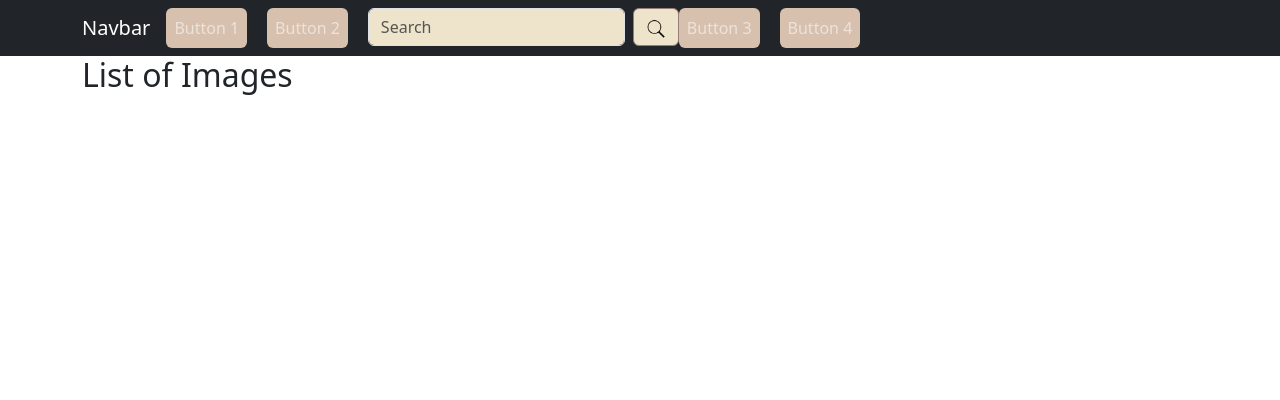
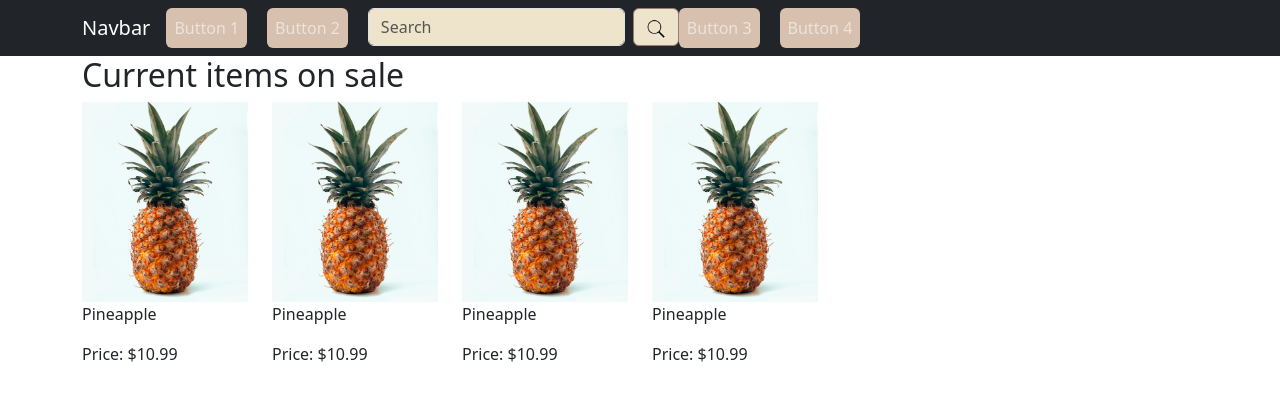
Before and after one commit to Rixvro/CFA-Lvl5-Project, a plain HTML site: page Home/home.html in a window 1280 px wide. Drawn offline with nearby package versions, Linux system fonts and the light colour scheme; no server answers.

Commit message:
decides to make the images json based

```diff
--- a/Home/home.html
+++ b/Home/home.html
@@ -47,7 +47,7 @@
   <div class="container">
     <div class="row">
       <div class="col-lg-8">
-        <h2>List of Images</h2>
+        <h2>Current items on sale</h2>
         <div class="image-list-scroll">
           <div class="row row-cols-4 gy-4 imageList">
 
--- a/index.js
+++ b/index.js
@@ -1,39 +1,48 @@
+function getImageNameFromUrl(imageUrl) {
+  const urlParts = imageUrl.split('/');
+  const imageNameWithExtension = urlParts[urlParts.length - 1];
+  const imageName = imageNameWithExtension.split('.')[0];
+  return imageName;
+}
+
 document.addEventListener("DOMContentLoaded", function() {
-  const photosFolder = './images';
+  const itemsURL = '../items.json';
   const imageList = document.querySelector('.imageList');
 
-  fetchPhotos()
-    .then(photos => {
-      photos.forEach(photo => {
-        const imageUrl = photo;
-        console.log(imageUrl)
-        createImageBox(imageUrl);
+  fetchItems()
+    .then(items => {
+      items.forEach(item => {
+        const imageUrl = item.imgpath;
+        const itemName = item.name;
+        const itemPrice = item.price;
+        createItem(imageUrl, itemName, itemPrice);
       });
     })
     .catch(error => console.log(error));
 
-  async function fetchPhotos() {
-
-    const response = await fetch(photosFolder);
-    console.log(response)
-    const html = await response.text();
-
-    const parser = new DOMParser();
-    const doc = parser.parseFromString(html, 'text/html');
-    const photoLinks = Array.from(doc.querySelectorAll('a'))
-      .map(a => a.getAttribute('href'))
-      .filter(link => link.endsWith('.jpg') || link.endsWith('.jpeg') || link.endsWith('.png'));
-    return photoLinks;
+  async function fetchItems() {
+    const response = await fetch(itemsURL);
+    const data = await response.json();
+    const items = data.items;
+    return items;
   }
 
-  function createImageBox(imageUrl) {
+  function createItem(imageUrl, itemName, itemPrice) {
     const imageBox = document.createElement('img');
-    const column=document.createElement('div')
-    column.classList.add('col')
+    const column = document.createElement('div');
+    const itemNameElement = document.createElement('p');
+    const itemPriceElement = document.createElement('p');
+
+    column.classList.add('col');
     imageBox.classList.add('image-box');
-    imageBox.src=imageUrl
-    imageBox.style.objectFit='cover'
-    column.appendChild(imageBox)
+    imageBox.src = imageUrl;
+    imageBox.style.objectFit = 'cover';
+    itemNameElement.textContent = itemName;
+    itemPriceElement.textContent = `Price: $${itemPrice.toFixed(2)}`;
+
+    column.appendChild(imageBox);
+    column.appendChild(itemNameElement);
+    column.appendChild(itemPriceElement);
     imageList.appendChild(column);
   }
 });
--- /dev/null
+++ b/items.json
@@ -0,0 +1,24 @@
+{
+    "items": [
+      {
+        "name": "Pineapple",
+        "price": 10.99,
+        "imgpath":"./images/photo-1550258987-190a2d41a8ba.jpg"
+      },
+      {
+        "name": "Pineapple",
+        "price": 10.99,
+        "imgpath":"./images/photo-1550258987-190a2d41a8ba.jpg"
+      },
+      {
+        "name": "Pineapple",
+        "price": 10.99,
+        "imgpath":"./images/photo-1550258987-190a2d41a8ba.jpg"
+      },
+      {
+        "name": "Pineapple",
+        "price": 10.99,
+        "imgpath":"./images/photo-1550258987-190a2d41a8ba.jpg"
+      }
+    ]
+  }
```
Also changed, not shown: Home/images/photo-1550258987-190a2d41a8ba.jpg (added), Home/images/t.jpg (added).
